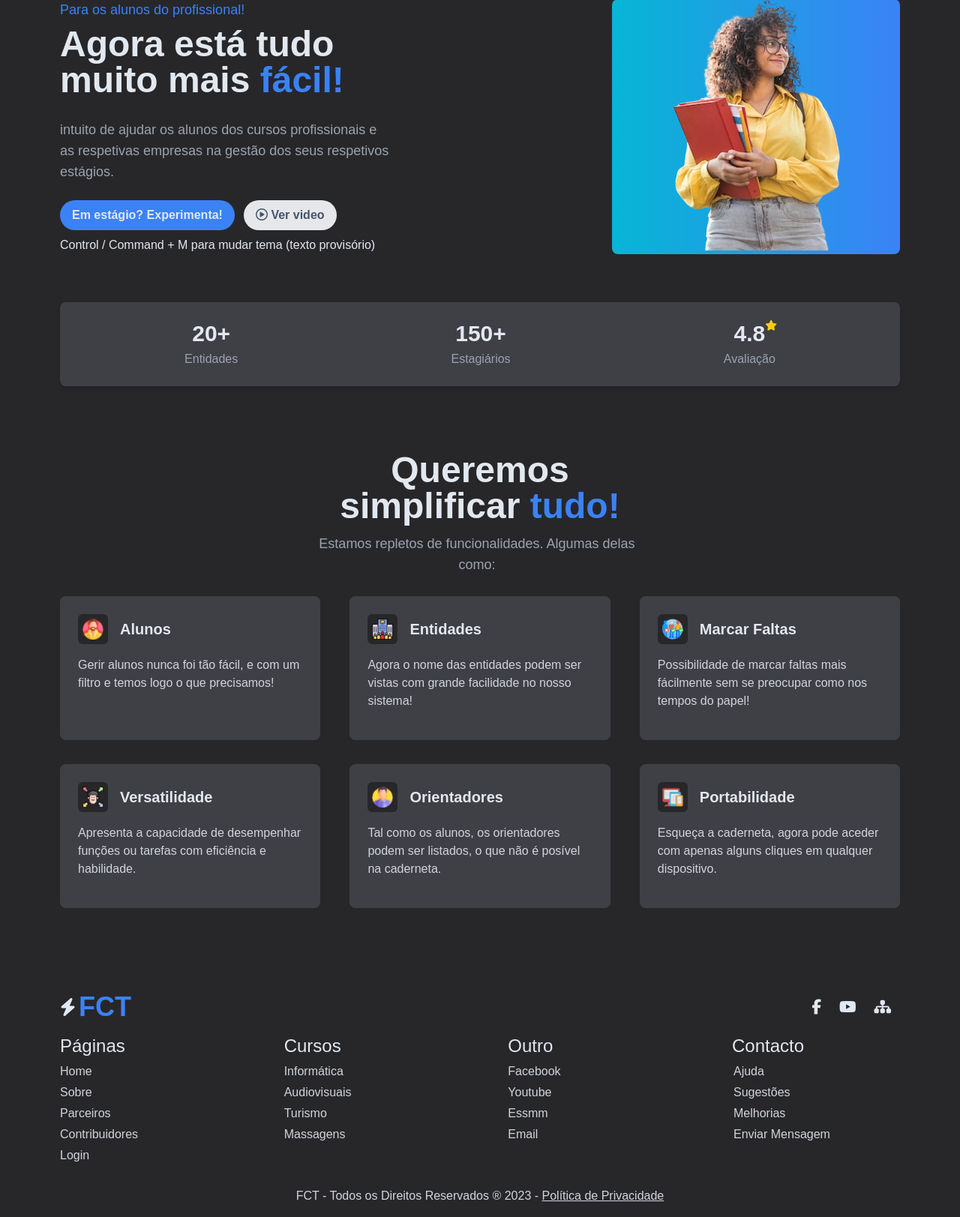
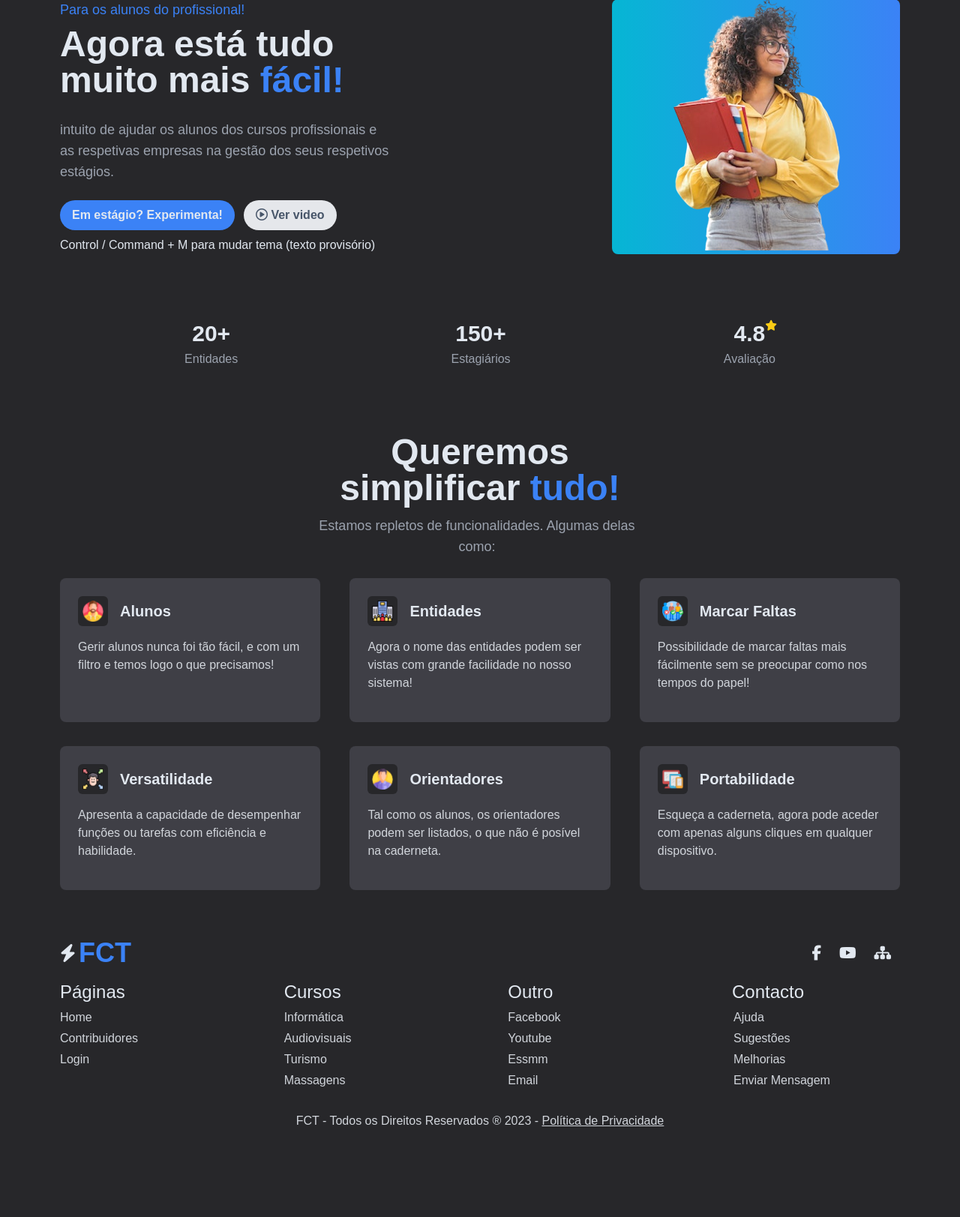
Before and after one commit to Snaxerino/fct, a PHP site: page / in a window 1280 px wide. Shown: the part 113-1736 px from the top of the page at 75% size. After the commit the page ends 1615 px from the top, so only its background shows below. Run offline with PHP 8.4, Linux system fonts and the light colour scheme; some libraries are stand-ins or nearby versions; some web fonts are replaced.

Commit message:
pequenos ajustes

```diff
--- a/frontend/assets/css/output.css
+++ b/frontend/assets/css/output.css
@@ -1281,6 +1243,10 @@ video {
     flex-direction: row;
   }
 
+  .md\:flex-wrap{
+    flex-wrap: wrap;
+  }
+
   .md\:justify-start{
     justify-content: flex-start;
   }
@@ -1323,8 +1289,17 @@ video {
     padding-top: 7rem;
   }
 
+  .md\:pt-12{
+    padding-top: 3rem;
+  }
+
   .md\:text-start{
     text-align: start;
+  }
+
+  .md\:text-2xl{
+    font-size: 1.5rem;
+    line-height: 2rem;
   }
 
   .md\:text-5xl{
--- a/index.html
+++ b/index.html
@@ -116,7 +116,7 @@
             </div>
         </section>
         <!-- Números importantes -->
-        <section class="flex justify-around w-full items-center rounded-lg mt-5 md:mt-8 lg:mt-16 p-4 md:p-6 mb-6 bg-slate-100 shadow-md dark:bg-zinc-700">
+        <section class="flex justify-around w-full items-center rounded-lg mt-5 md:mt-8 lg:mt-16 p-4 md:p-6"><!-- bg-slate-100 dark:bg-zinc-700 shadow-md dark:shadow-none-->
             <div class="text-center">
                 <p class="font-bold text-3xl pb-1 text-slate-600 dark:text-slate-200">20+</p>
                 <p class="font-medium text-slate-500 dark:text-gray-400">Entidades</p>
@@ -219,7 +219,7 @@
     <!--------------------------------------- Fim Zona Sobre ----------------------------------------->
 
     <!--------------------------------------- Zona Footer -------------------------------------------->
-    <footer id="parceiros" class="px-8 md:px-12 lg:px-20 pt-24">
+    <footer id="parceiros" class="px-8 md:px-12 lg:px-20 pt-6 md:pt-12">
         <!-- Logo -->
         <div class="flex items-center justify-between mb-4">
             <a class="flex items-center cursor-pointer select-none md:mr-auto lg:mr-0 text-4xl" href="#home">
@@ -238,7 +238,7 @@
                 </a>
             </div>
         </div>
-        <div class="flex flex-wrap md:flex-row justify-between">
+        <div class="flex flex-col md:flex-wrap md:flex-row justify-between">
             <!-- Páginas -->
             <div class="w-56 flex flex-col mb-3">
                 <div class="flex items-center text-slate-600 dark:text-slate-200 [&>i]:md:hidden opcoes">
@@ -248,12 +248,6 @@
                 <ul class="[&>li]:py-0.5 pl-2 md:pl-0 [&>li]:font-medium hidden md:block">
                     <li class="text-slate-500 dark:text-gray-300">
                         <a href="#home">Home</a>
-                    </li>
-                    <li class="text-slate-500 dark:text-gray-300">
-                        <a href="#sobre">Sobre</a>
-                    </li>
-                    <li class="text-slate-500 dark:text-gray-300">
-                        <a href="#parceiros">Parceiros</a>
                     </li>
                     <li class="text-slate-500 dark:text-gray-300">
                         <a href="frontend/contribuidores.html">Contribuidores</a>
```
Also changed, not shown: other parts of frontend/assets/css/output.css (+0 -43 lines).
